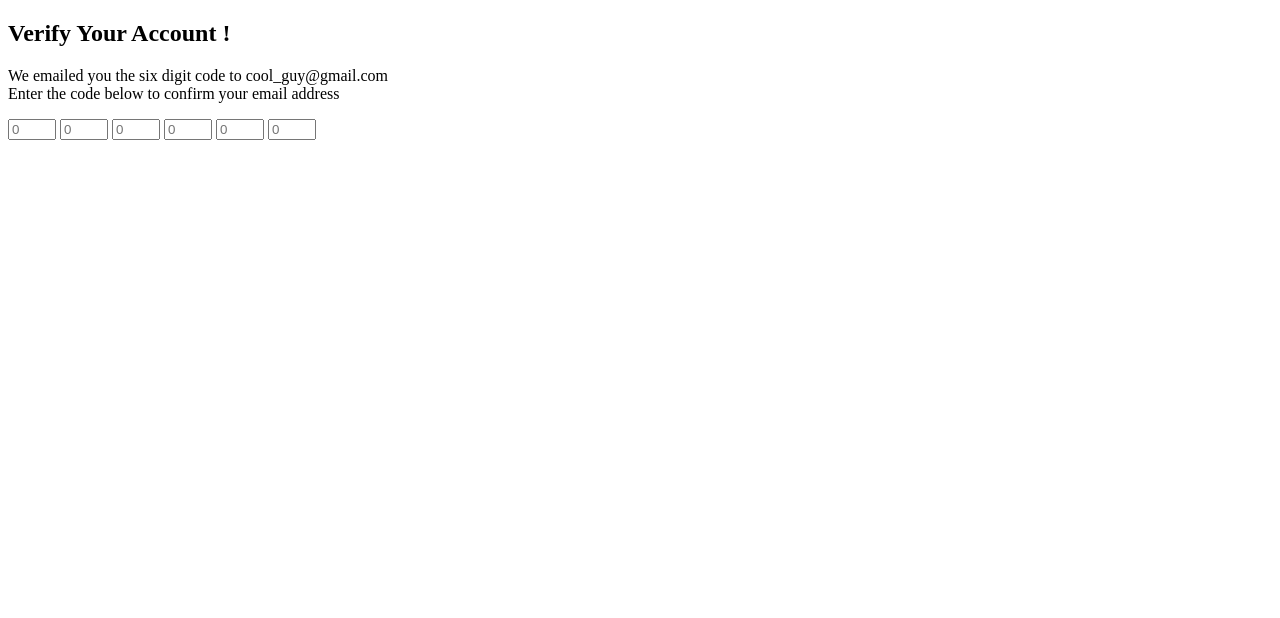
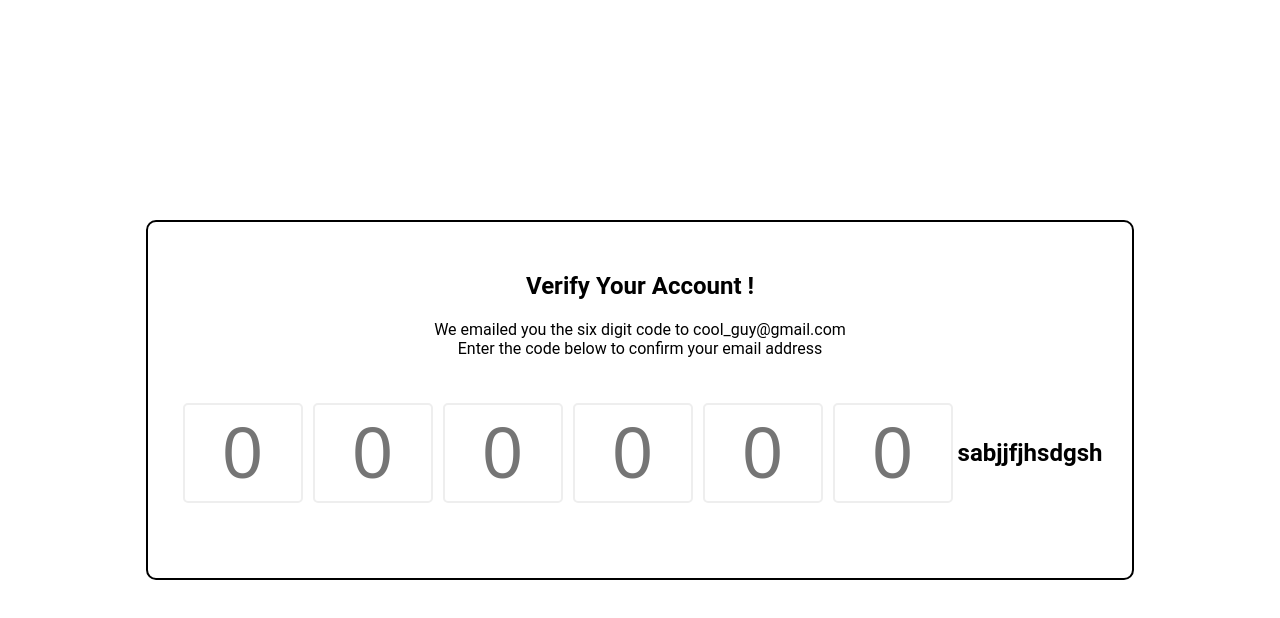
Before and after one commit to sabahat-123/HTML-CSS-Project---HTML-Input-types-Input-attributes-Input-type-search-List---s47r8i9v1eo3, a plain HTML site: page index.html in a window 1280 px wide. Drawn offline with Linux system fonts and the light colour scheme.

Commit message:
first commit

```diff
--- a/index.html
+++ b/index.html
@@ -5,7 +5,7 @@
     <meta http-equiv="X-UA-Compatible" content="IE=edge">
     <meta name="viewport" content="width=device-width, initial-scale=1.0">
                <!-- style -->
-    <link href="style2.css" rel="stylesheet" type="text/css">
+    <link href="styles.css" rel="stylesheet" type="text/css">
     <link href="https://fonts.googleapis.com/css2?family=Poppins:wght@100;300;400;600&display=swap" rel="stylesheet">
     <title>verify account</title>
 </head>
@@ -22,10 +22,10 @@
             <input type="number" class="code" placeholder="0" min="0" max="9" required>
             <input type="number" class="code" placeholder="0" min="0" max="9" required>
 
-
+          <h2>sabjjfjhsdgsh</h2>
          </div>
     </div>
       <!-- script -->
-    <script src="verify.js"></script>
+    <script src="App.js"></script>
 </body>
 </html>
```
